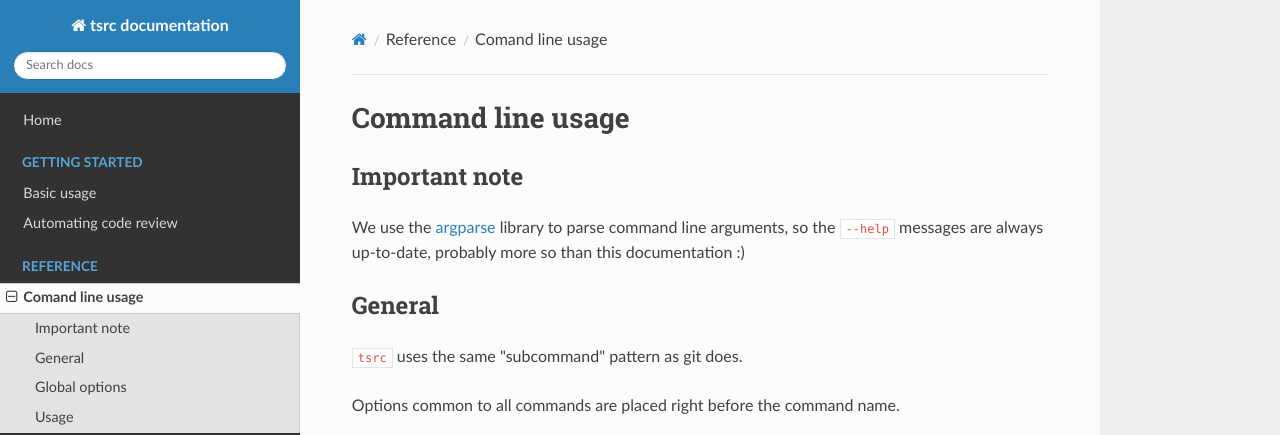
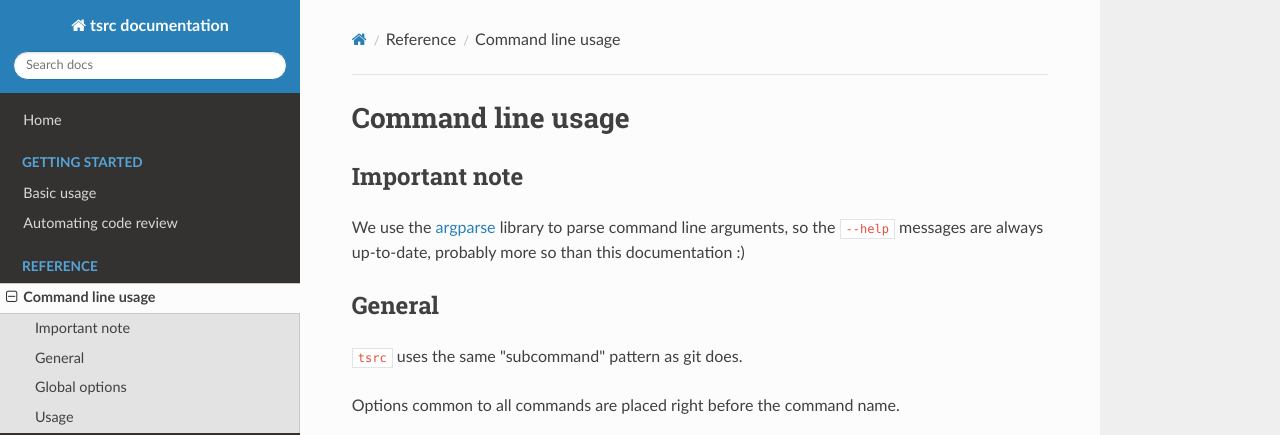
Before and after one commit to your-tools/tsrc, an MkDocs documentation site: the page built from docs/ref/cli.md, in a window 1280 px wide and 900 px high. Shown: the top 435 px of the window. Built offline with MkDocs 1.6.1, drawn with Linux system fonts in a browser that asks for light colours; nearby versions of some CDN libraries.

Commit message:
Typo: comand => command

```diff
--- a/mkdocs.yml
+++ b/mkdocs.yml
@@ -24,7 +24,7 @@ nav:
 
 
 - Reference:
-  - Comand line usage: ref/cli.md
+  - Command line usage: ref/cli.md
   - Configuration files formats: ref/formats.md
 
 - Contributing: contrib.md
```
